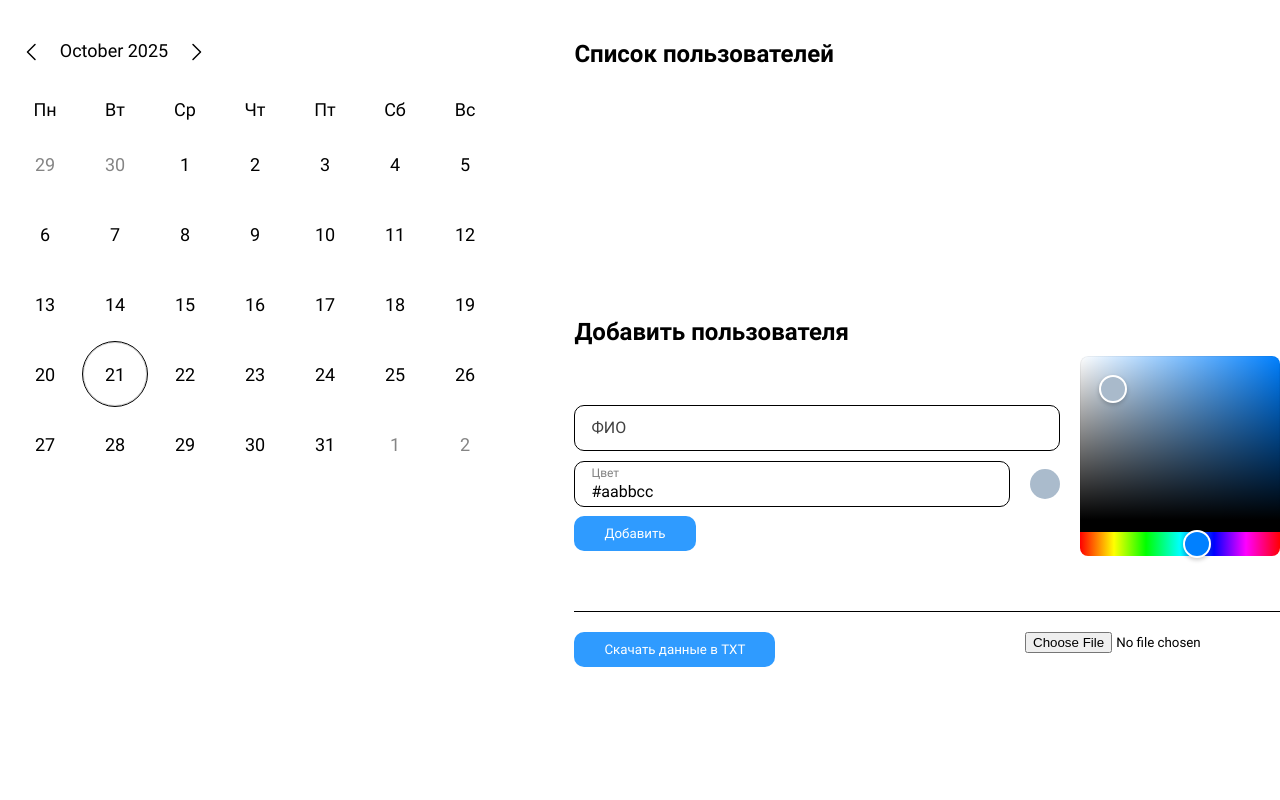
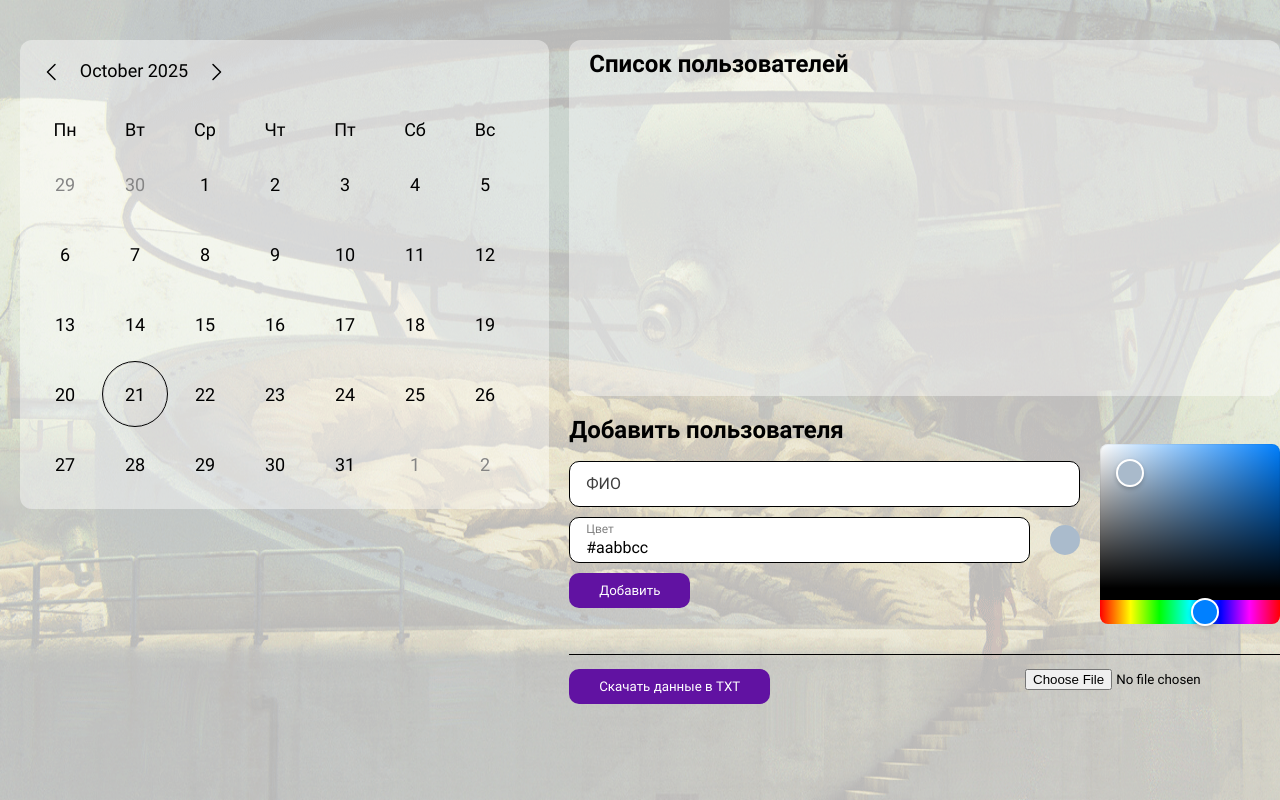
Before and after one commit to 1ww1s/calendar_work, a React (Create React App) app: page / in a window 1280 px wide. Built offline with nearby package versions, Linux system fonts and the light colour scheme.

Commit message:
доп доработки

```diff
--- a/src/App.css
+++ b/src/App.css
@@ -1,16 +1,18 @@
 
 
 .main{
+    padding: 0 10px;
     display: flex;
     margin: 40px auto;
     width: 1300px;
     padding: 0 20px;
+    gap: 20px;
 }
 
 .calendar{
     display: flex;
     flex-direction: column;
-    min-width: 44%;
+    min-width: 42%;
     gap: 20px;
 }
 
@@ -21,14 +23,14 @@
 }
 
 .list{
-    margin: 0 0 20px 0;
+    margin: 0 0 10px 0;
 }
 
 .files{
     display: flex;
     justify-content: space-between;
     gap: 40px;
-    margin-top: 40px;
-    padding-top: 20px;
+    margin-top: 30px;
+    padding-top: 14px;
     border-top: 1px solid #000;
 }
--- a/src/index.css
+++ b/src/index.css
@@ -1,3 +1,12 @@
+html{
+  background-image: url('./lib/assets/background.png');
+  background-repeat: no-repeat;
+  background-size: 100% 100%;
+  height: 100%;
+  width: 100%;
+  overflow: hidden;
+}
+
 body{
   margin: 0;
   padding: 0;
@@ -11,6 +20,8 @@ body{
   --black: #000000;
   --black-hover: #2d2d2d;
 
+  --violet: #6112a2;
+  --violet-hover: #500a86;
 
   --red: #FF0000;
   --red-dark: #8b0000;
--- a/src/ui/addList/AddList.tsx
+++ b/src/ui/addList/AddList.tsx
@@ -49,16 +49,16 @@ export const AddList: FC<IProps> = ({list, setList}) => {
                         <MyInput label="Цвет" value={color} setValue={setColor} />
                         <section className={classes.color} style={{backgroundColor: color}} />
                     </section>
+                    <section className={classes.button}>
+                        <MyButton error={error} onClick={check}>
+                            Добавить
+                        </MyButton>
+                    </section>
                 </section>
                 <section className={classes.choose}>
                     <ChooseColor color={color} setColor={setColor} />
                 </section>
             </section>
-            <section className={classes.button}>
-                <MyButton error={error} onClick={check}>
-                    Добавить
-                </MyButton>
-            </section>
         </section>
     )
 }
--- a/src/ui/addList/addList.module.scss
+++ b/src/ui/addList/addList.module.scss
@@ -1,8 +1,12 @@
 
 
 .container{
-    margin: 20px 0;
+    margin-top: 10px;
     width: 100%;
+
+    h3{
+        margin: 0;
+    }
 
     .data{
         display: flex;
@@ -30,14 +34,11 @@
         }
 
         .choose{
-            min-width: 200px;
+            min-width: 180px;
+            min-height: 180px;
         }
 
 
     }
 
-    .button{
-        position: relative;
-        margin-top: -40px;
-    }
 }
--- a/src/ui/button/myButton.module.scss
+++ b/src/ui/button/myButton.module.scss
@@ -9,7 +9,7 @@
     button{
         border: none;
         outline: none;
-        background-color: var(--blue);
+        background-color: var(--violet);
         cursor: pointer;
         border-radius: 10px;
         padding: 10px 30px;
@@ -17,7 +17,7 @@
         color: #FFF;
 
         &:hover{
-            background-color: var(--blue-hover);
+            background-color: var(--violet-hover);
         }
     }
 
--- a/src/ui/calendar/calendar/calendar.module.scss
+++ b/src/ui/calendar/calendar/calendar.module.scss
@@ -4,6 +4,9 @@
     flex-direction: column;
     gap: 20px;
     font-size: 18px;
+    background-color: rgba(255, 255, 255, 0.4);
+    border-radius: 12px;
+    padding: 20px;
 
     .data{
         border-radius: 50%;
@@ -11,24 +14,9 @@
 
     .calendar{
 
+        .weeksContainer{
             li{
-            display: flex;
-            align-items: center;
-            justify-content: center;
-            width: 50px;
-            height: 50px;
                 cursor: pointer;
-            position: relative;
-            z-index: 11;
-
-            .tasks{
-                position: absolute;
-                width: 4px;
-                height: 4px;
-                border-radius: 50%;
-                background-color: var(--blue-hover);
-                bottom: -2px;
-            }
 
                 &::before{
                     position: absolute;
@@ -55,17 +43,13 @@
                     }
                 }
 
-
                 &.currentDay{
                     color: #000;
                     &::before{
                         outline: 1px solid #000;
                         border: 1px solid var(--background);
                     }
-                &:hover{
-                    &::before{
-                    }
-                }
+
                     .tasks{
                         background-color: #fff;
                     }
@@ -76,6 +60,28 @@
                         border: 1px solid var(--background);
                     }
                 }
+            }
+        }
+
+        li{
+            display: flex;
+            align-items: center;
+            justify-content: center;
+            width: 50px;
+            height: 50px;
+            position: relative;
+            z-index: 11;
+
+            .tasks{
+                position: absolute;
+                width: 4px;
+                height: 4px;
+                border-radius: 50%;
+                background-color: var(--blue-hover);
+                bottom: -2px;
+            }
+
+
         }
 
         .header{
--- a/src/ui/calendar/card/card.module.scss
+++ b/src/ui/calendar/card/card.module.scss
@@ -3,7 +3,9 @@
 .container{
     width: 100%;
     overflow: hidden;
-    padding: 0 10px;
+    background-color: rgba(255, 255, 255, 0.4);
+    border-radius: 12px;
+    padding: 10px 20px;
 
     .selectedDay{
         margin-bottom: 20px;
--- a/src/ui/calendar/chooseColor/ChooseColor.tsx
+++ b/src/ui/calendar/chooseColor/ChooseColor.tsx
@@ -1,6 +1,5 @@
 import { FC, useState } from "react";
 import { HexColorPicker } from "react-colorful";
-import { MyInput } from "../../input/MyInput";
 
 
 interface IProps {
@@ -12,7 +11,7 @@ export const ChooseColor: FC<IProps> = ({color, setColor}) => {
 
   return (
     <>
-      <HexColorPicker color={color} onChange={setColor} />
+      <HexColorPicker style={{width: '180px', height: '180px'}} color={color} onChange={setColor} />
     </>
 )
 };
--- a/src/ui/calendar/wrap/wrap.module.scss
+++ b/src/ui/calendar/wrap/wrap.module.scss
@@ -4,5 +4,5 @@
 .wrapper{
     display: flex;
     flex-direction: column;
-    gap: 40px;
+    gap: 20px;
 }
--- a/src/ui/input/input.module.scss
+++ b/src/ui/input/input.module.scss
@@ -10,6 +10,7 @@
     padding: 4px 16px;
     position: relative;
     cursor: text;
+    background-color: #fff;
 
     &.focus{
         box-shadow: 0px 0px 10px 0px var(--blue);
--- a/src/ui/list/List.tsx
+++ b/src/ui/list/List.tsx
@@ -44,7 +44,7 @@ export const List: FC<IProps> = ({list, setList, selectedId, setSelectedId}) =>
     }
 
     return (
-        <>
+        <section className={classes.wrapper}>
             <h3>Список пользователей</h3>
             <ul className={classes.list}>
                 {list.map(l =>
@@ -71,6 +71,6 @@ export const List: FC<IProps> = ({list, setList, selectedId, setSelectedId}) =>
                     </section>
                 </section>
             }
-        </>
+        </section>
     )
 }
--- a/src/ui/list/list.module.scss
+++ b/src/ui/list/list.module.scss
@@ -1,7 +1,13 @@
+
+.wrapper{
+    background-color: rgba(255, 255, 255, 0.4);
+    border-radius: 12px;
+    padding: 10px 20px;
+}
 
 h3{
     font-size: 24px;
-    margin-bottom: 10px;
+    margin-bottom: 8px;
 }
 
 .list{
@@ -9,9 +15,24 @@ h3{
     flex-direction: column;
     gap: 12px;
     font-size: 18px;
-    max-height: 200px;
-    height: 200px;
+    max-height: 300px;
+    height: 300px;
     overflow: auto;
+
+    &::-webkit-scrollbar {
+        width: 6px;
+    }
+    &::-webkit-scrollbar-track {
+        box-sizing: border-box;
+        background: #fff;
+        border-radius: 50% / 3px;
+        margin: 2px 0;
+    }
+    &::-webkit-scrollbar-thumb{
+        background-color: #222;
+        border-radius: 50% / 3px;
+    }
+
 
     .item{
         display: flex;
```
Also changed, not shown: src/lib/assets/background.png (added). Lines whose indentation alone changed are shown as unchanged.
